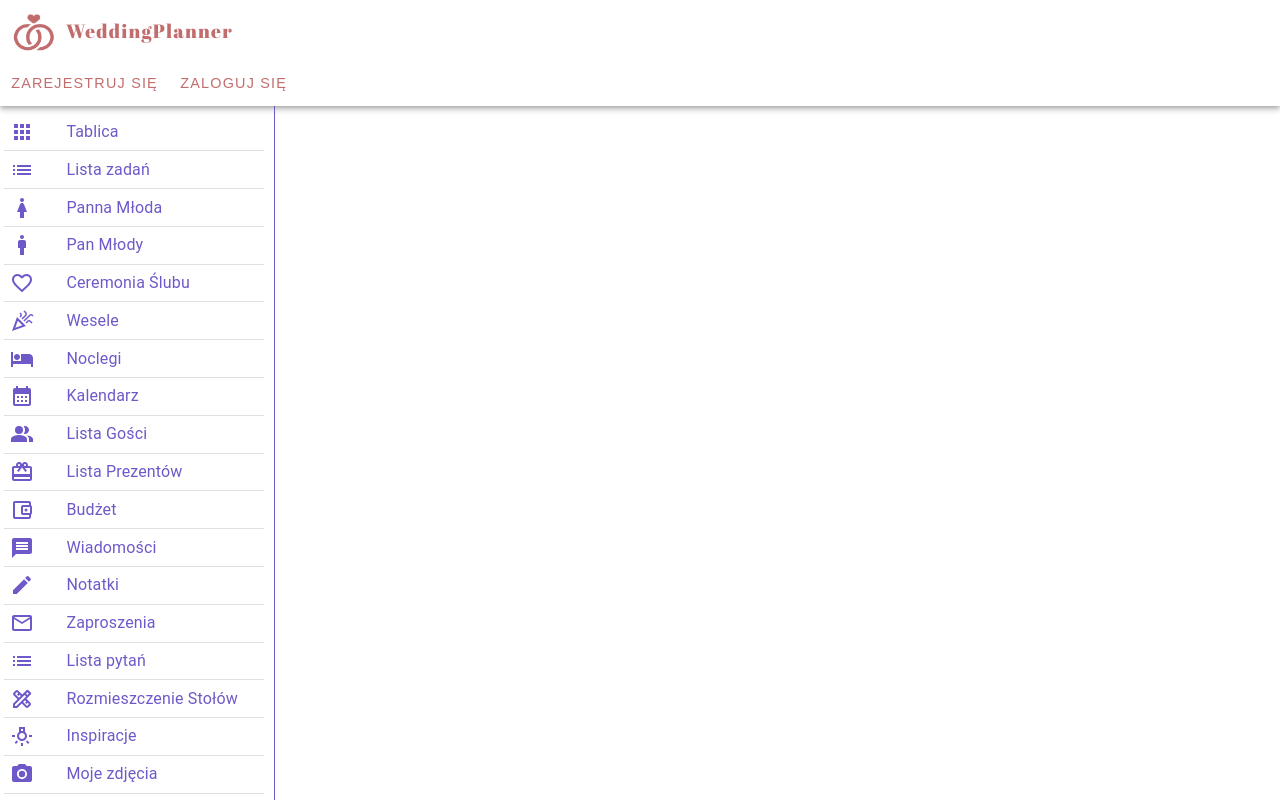
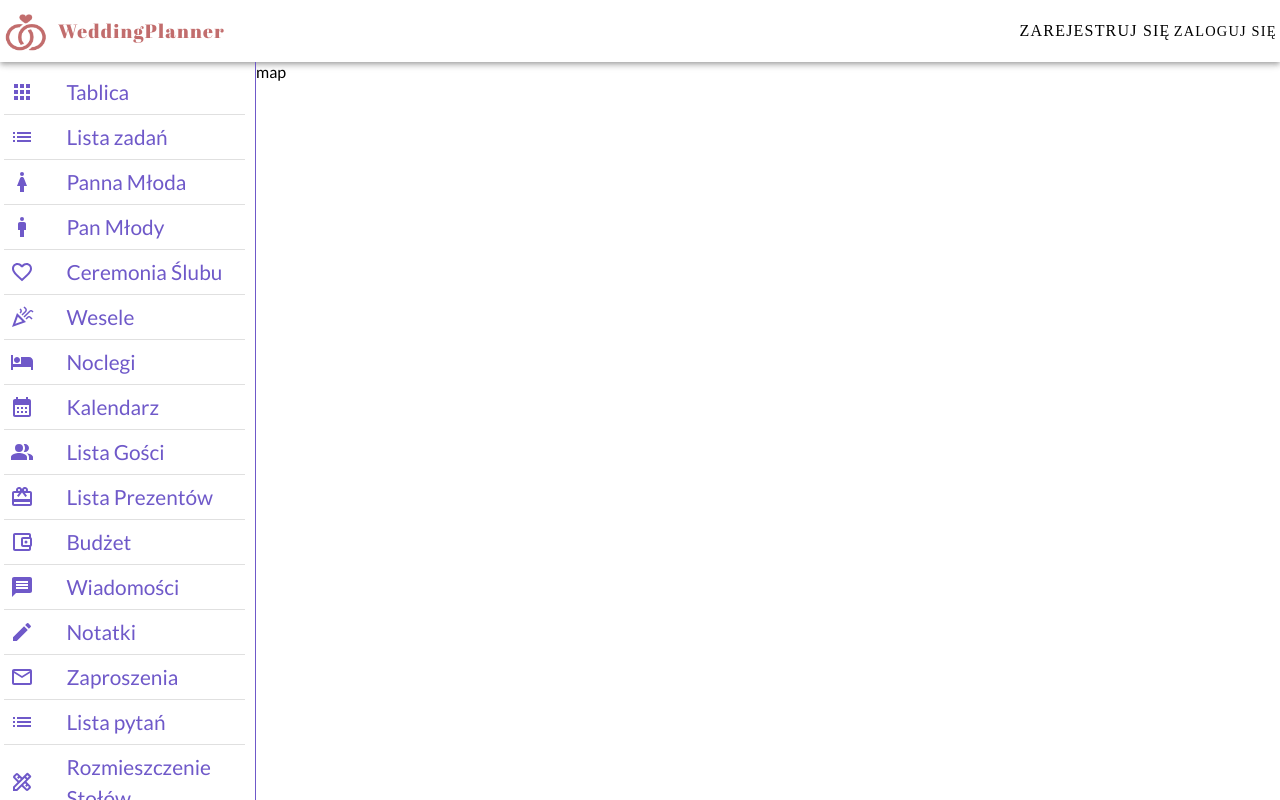
Before and after one commit to AgnieszkaKapelanczyk/CodersCamp2021-2022-WeddingPlannerApp, a React (Create React App) app: page /WeddingGuests/WeddingMap in a window 1280 px wide. Shown: the top 800 px of the page. Built offline with nearby package versions, Linux system fonts and the light colour scheme.

Commit message:
aktualizacja zeby dzialalo z strict mode w react 18

```diff
--- a/src/components/App/App.tsx
+++ b/src/components/App/App.tsx
@@ -32,7 +32,7 @@ import { ThemeProvider } from '@material-ui/core/styles';
 import {theme} from '../../theme/theme'
 import AppLeftBar from './AppLeftBar';
 import Dialog from '../Dialog/Dialog'
-import { Box, Grid} from '@material-ui/core'
+import { Box, Grid} from '@mui/material'
 import { grid } from '@mui/system';
 
 
--- a/src/components/App/AppFooter.tsx
+++ b/src/components/App/AppFooter.tsx
@@ -1,4 +1,4 @@
-import { Typography} from '@material-ui/core';
+import { Typography} from "@mui/material";
 
 const AppFooter = () => {
   return (
--- a/src/components/App/AppHeader.tsx
+++ b/src/components/App/AppHeader.tsx
@@ -1,4 +1,4 @@
-import { AppBar, Button, Typography, Box} from '@material-ui/core'
+import { AppBar, Button, Typography, Box} from '@mui/material'
 import Logoprzed from '../../assets/img/logo_przed_zalogowaniem.png'
 import Logopo from '../../assets/img/logo_po_zalogowaniu.png'
 import AccountCircleIcon from '@mui/icons-material/AccountCircle';
@@ -46,9 +46,9 @@ const names= 'Anna & Jakub'
   function GetRightSide(){
     let dispatch = useDispatch();
     let elementForNotLoggedIn= (
-      <Box display= "flex">
-      <Button variant='text' color='primary' style={{margin:'0.2rem', fontSize:'0.9rem'}} onClick={() =>dispatch(openDialog({ formType: FormType.rejestracjaEmail }))}>ZAREJESTRUJ SIĘ</Button>
-      <Button variant='text' color='primary' style={{margin:'0.2rem',  fontSize:'0.9rem'}} onClick={() => dispatch(openDialog({ formType: FormType.loginDialog }))}>ZALOGUJ SIĘ</Button>
+      <Box sx={{display:"flex"}}>
+      <Button sx= {{variant:'text', color:'primary' }}  onClick={() =>dispatch(openDialog({ formType: FormType.rejestracjaEmail }))}>ZAREJESTRUJ SIĘ</Button>
+      <Button sx={{variant:'text', color:'primary'}} style={{margin:'0.2rem',  fontSize:'0.9rem'}} onClick={() => dispatch(openDialog({ formType: FormType.loginDialog }))}>ZALOGUJ SIĘ</Button>
     </Box>
     )
     let elementForLoggedIn= (
@@ -68,7 +68,7 @@ const AppHeader = () => {
       <AppBar position='static' color='inherit'  >
       <Box display={"flex"} flexDirection="row">
         {getLogo()}
-        <Box display={"flex"} justifyContent={"flex-end"} flexGrow={"1"} gridColumnGap={"1rem"}>
+        <Box sx={{display:"flex", justifyContent:"flex-end", flexGrow:"1", gridColumnGap:"1rem"}}>
         {GetRightSide()}
 
       </Box>
--- a/src/components/App/AppLeftBar.tsx
+++ b/src/components/App/AppLeftBar.tsx
@@ -1,5 +1,5 @@
 import Drawer from '@mui/material/Drawer';
-import { Box } from '@material-ui/core';
+import { Box } from '@mui/material';
 import List from '@mui/material/List';
 import LeftBarListCouple from './LeftBarListCouple';
 import LeftBarListGuest from './LeftBarListGuests';
@@ -8,7 +8,7 @@ import ListItemIcon from '@mui/material/ListItemIcon';
 import ListItemText from '@mui/material/ListItemText';
 import { useNavigate } from 'react-router-dom';
 import Toolbar from '@mui/material/Toolbar';
-import { makeStyles } from '@material-ui/core/styles';
+import { makeStyles } from '@mui/styles';
 
 
 const useStyles = makeStyles({
--- a/src/components/Dialog/Dialog.tsx
+++ b/src/components/Dialog/Dialog.tsx
@@ -1,9 +1,9 @@
 import { useDispatch, useSelector,  RootStateOrAny } from "react-redux";
-import { Dialog, DialogTitle, DialogContent, Box, Typography, Divider, IconButton } from '@material-ui/core'
+import { Dialog, DialogTitle, DialogContent, Box, Typography, Divider, IconButton } from '@mui/material'
 import { closeDialog } from "../../store/dialogSlice"
 import { getDialogEl } from "./dialog.utils";
 import CancelOutlinedIcon from '@mui/icons-material/CancelOutlined';
-import { makeStyles } from '@material-ui/core/styles';
+import { makeStyles } from '@mui/styles';
 import PersonIcon from '@mui/icons-material/Person';
 
 const useStyles = makeStyles({
--- a/src/components/Dialog/loginDialog.tsx
+++ b/src/components/Dialog/loginDialog.tsx
@@ -1,5 +1,5 @@
-import { TextField, Button, Typography, Link, styled, Box } from '@material-ui/core';
-import { makeStyles } from '@material-ui/core';
+import { TextField, Button, Typography, Link, styled, Box } from  "@mui/material";
+import { makeStyles } from '@mui/styles';
 import { useState } from 'react';
 import { openDialog, FormType } from '../../store/dialogSlice';
 import { useDispatch, useSelector } from 'react-redux';
@@ -72,7 +72,7 @@ export const LoginDialog = () => {
           onChange={handleChange}
         />
 
-        <Box textAlign='center'>
+        <Box alignItems='center'>
         <Button type="submit"
         className={classes.field}
         color="primary" variant="contained" size="large"
--- a/src/components/Dialog/rejestracjEmail.tsx
+++ b/src/components/Dialog/rejestracjEmail.tsx
@@ -1,5 +1,5 @@
-import { TextField, Button, Box} from '@material-ui/core';
-import { makeStyles } from '@material-ui/core';
+import { TextField, Button, Box} from "@mui/material";
+import { makeStyles } from '@mui/styles';
 import { useState } from 'react';
 import { useDispatch, useSelector } from 'react-redux';
 import { openDialog, FormType } from '../../store/dialogSlice';
--- a/src/components/Dialog/zalogowano.tsx
+++ b/src/components/Dialog/zalogowano.tsx
@@ -1,4 +1,4 @@
-import { Typography, Button, Box } from "@material-ui/core";
+import { Typography, Button, Box } from "@mui/material";
 import { useDispatch } from "react-redux";
 import { closeDialog } from "../../store/dialogSlice";
 
--- a/src/components/Dialog/zalozonyProfil.tsx
+++ b/src/components/Dialog/zalozonyProfil.tsx
@@ -1,4 +1,4 @@
-import { Typography, Button, Box } from "@material-ui/core";
+import { Typography, Button, Box } from "@mui/material";
 import { useDispatch } from "react-redux";
 import { closeDialog } from "../../store/dialogSlice";
 
--- a/src/index.tsx
+++ b/src/index.tsx
@@ -5,6 +5,8 @@ import { store } from './store/store';
 import { Provider } from 'react-redux';
 import {BrowserRouter} from 'react-router-dom';
 import ReactDOM from 'react-dom/client';
+import { ThemeProvider } from "@mui/material/styles"
+import { theme } from './theme/theme';
 
 
 const rootElement = document.getElementById('root');
@@ -13,10 +15,12 @@ const root = ReactDOM.createRoot(rootElement)
 
 root.render(
   <React.StrictMode>
+    <ThemeProvider theme={theme}>
     <Provider store={store}>
       <BrowserRouter>
         <App />
       </BrowserRouter>
     </Provider>
+    </ThemeProvider>
   </React.StrictMode>,
 );
--- a/src/theme/theme.tsx
+++ b/src/theme/theme.tsx
@@ -1,4 +1,4 @@
-import { createTheme } from "@mui/material";
+import { createTheme } from "@mui/material/styles";
 
 
 export const theme = createTheme({
```
